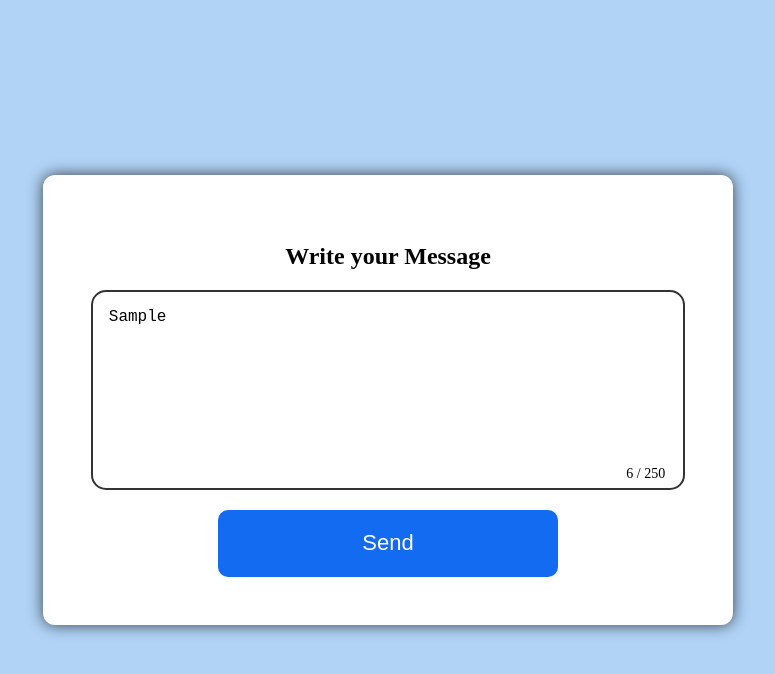
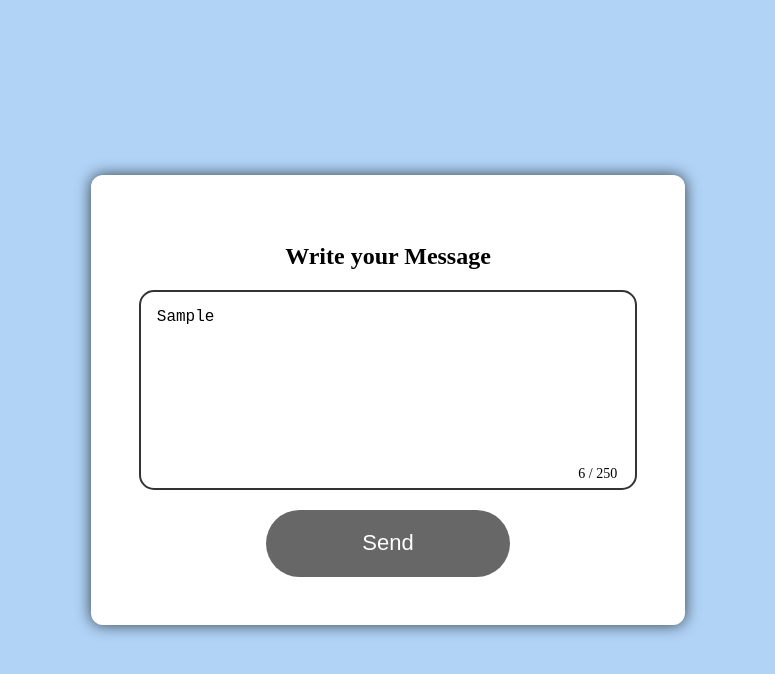
Before and after one commit to YousefShabib/tweet_input_v1, a plain HTML site: page index.html in a window 1280 px wide. Both pictures are taken after typing "Sample" into the empty fields and a click on the button "Send". Shown: the whole page, without its empty margins (252-1027 px from the left). Drawn offline with Linux system fonts and the light colour scheme.

Commit message:
add new edit

```diff
--- a/index.css
+++ b/index.css
@@ -57,18 +57,21 @@ body {
 
   #submitBtn {
     margin-top: 1rem;
-    padding: 1.3rem 9rem;
+    padding: 1.3rem 6rem;
     font-size: 22px;
     background-color: #126bf1;
     color: white;
     border: none;
-    border-radius: 10px;
+    border-radius: 50px;
     cursor: pointer;
+  }
+
+  #submitBtn.off:disabled {
+    background-color:#676767;
+    opacity: 1;
+    cursor: not-allowed;
   }
 
   #submitBtn:hover {
     background-color: #1464dd;
-    transform: translateY(-15px);
-
-
   }
--- a/script.js
+++ b/script.js
@@ -3,31 +3,51 @@ const charCount = document.getElementById("charCount");
 const submitBtn = document.getElementById("submitBtn");
 const maxChars = 250;
 
+
 tweetInput.addEventListener("input", () => {
   let inputLength = tweetInput.value.length;
 
+  if (inputLength === 0) {
+    submitBtn.classList.add("off");
+    submitBtn.disabled = true;
+  }
+   else
+   {
+    submitBtn.classList.remove("off");
+    submitBtn.disabled = false;
+  }
+
   if (inputLength >= maxChars) {
     tweetInput.value = tweetInput.value.substring(0, maxChars);
-    inputLength = maxChars;
+    inputLength = maxChars; // تحديث العد بعد القطع
     tweetInput.classList.add("limit-reached");
     charCount.classList.add("limit-reached-text");
-  } else {
+  }
+  else {
     tweetInput.classList.remove("limit-reached");
     charCount.classList.remove("limit-reached-text");
   }
 
   charCount.textContent = `${inputLength} / ${maxChars}`;
+
 });
 
 submitBtn.addEventListener("click", () => {
-  if (tweetInput.value.length > maxChars) {
+  const length = tweetInput.value.length;
+
+  if (length === 0) {
+    submitBtn.classList.add("off");
+    submitBtn.disabled = true;
+
+  }
+
+  else if (length > maxChars) {
     alert("Your message exceeds the 250 character limit.");
-  } else {
+  }
+
+  else {
     alert("Message sent successfully!");
+    submitBtn.classList.add("off");
+    submitBtn.disabled = true;
   }
 });
-
-
-// git add .
-// git commit -m "add new edit"
-// git push origin tweet_v1
```
Also changed, not shown: 1 other file.
